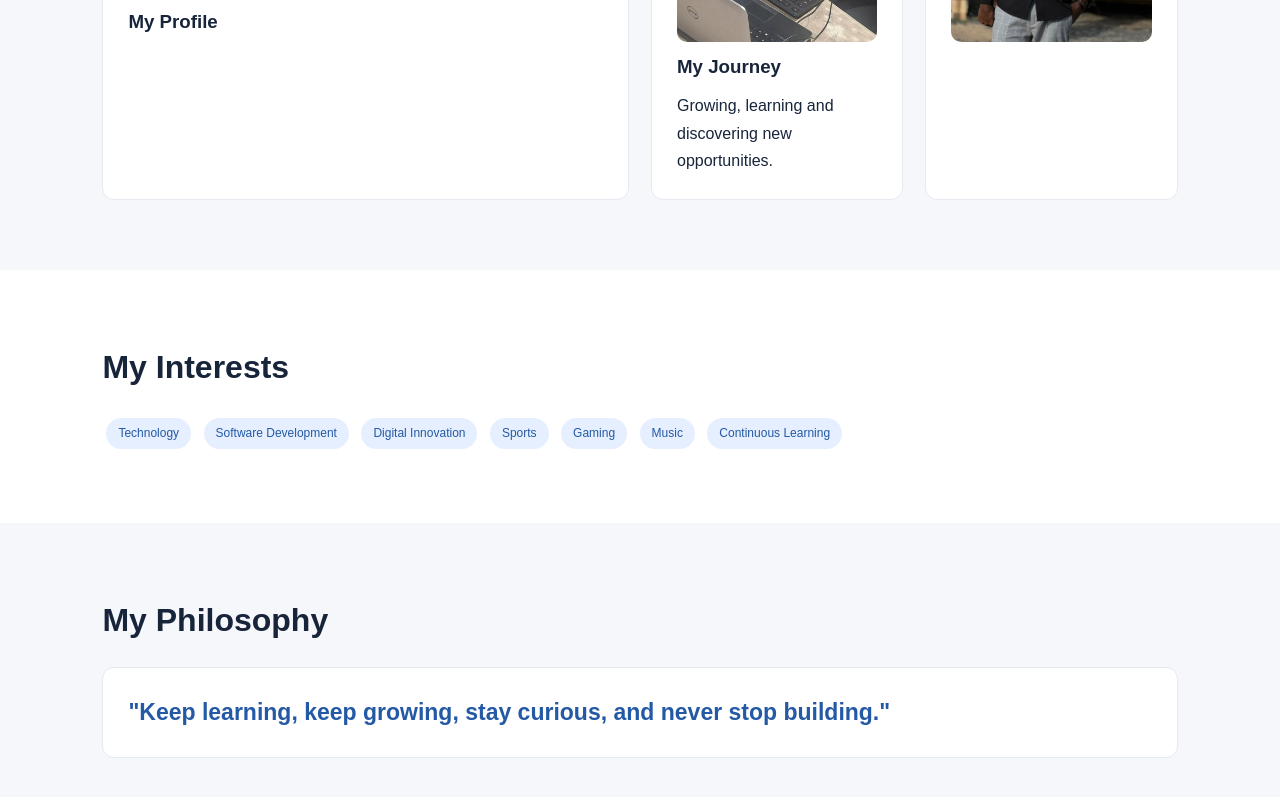
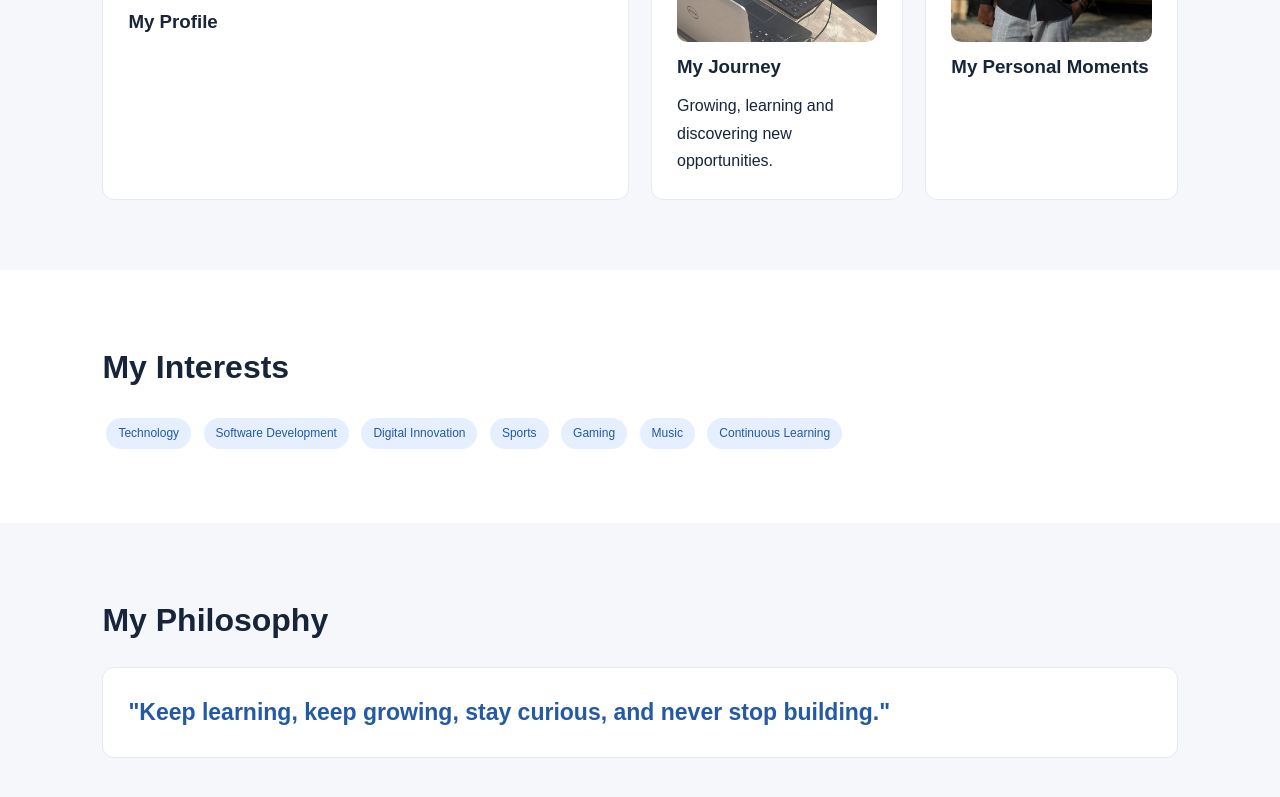
Before and after one commit to jeraldtarpeh8-blip/jeraldtarpeh-portfolio, a plain HTML site: page index.html in a window 1280 px wide. Shown: the part 3059-3856 px from the top of the page. Drawn offline with Linux system fonts and the light colour scheme.

Commit message:
Update index.html

```diff
--- a/index.html
+++ b/index.html
@@ -187,6 +187,7 @@ Explore My Project →
            alt="Jerald Tarpeh - Personal photograph"
            style="width:100%;height:320px;object-fit:cover;border-radius:10px;"
            onerror="this.style.display='none'">
+      <h3>My Personal Moments</h3>
     </div>
 
   </div>
```
